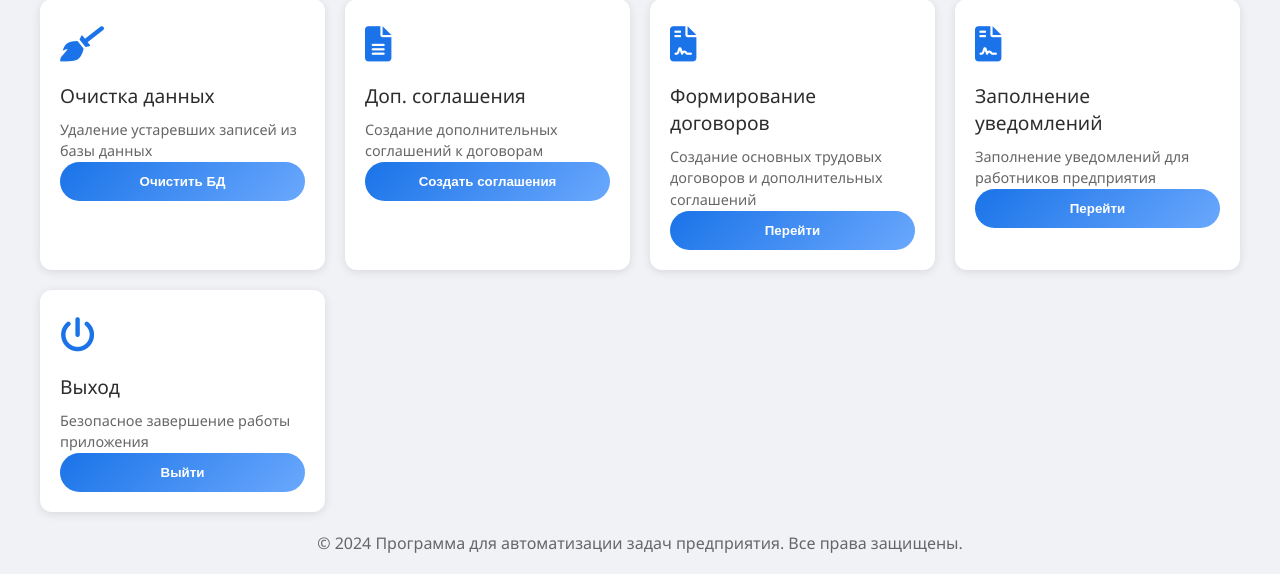
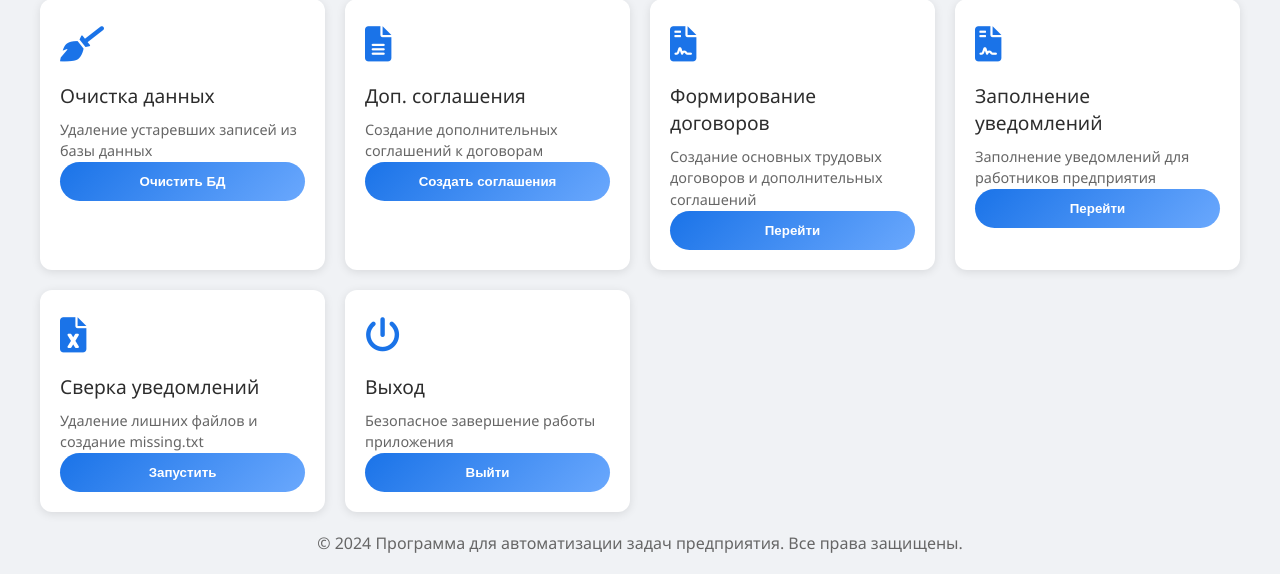
Before and after one commit to PyRusAdmin/filling-out-employment-contracts-by.-PyRusAdmin, a FastAPI app: page / in a window 1280 px wide. Shown: the part 411-985 px from the top of the page. Run offline with FastAPI, Linux system fonts and the light colour scheme.

Commit message:
Добавлена проверка на наличие сформированных уведомлений.

```diff
--- a/app.py
+++ b/app.py
@@ -1,12 +1,16 @@
 # -*- coding: utf-8 -*-
+import os
+
 import uvicorn
 from fastapi import FastAPI
 from fastapi import Form, Request, HTTPException
 from fastapi.responses import HTMLResponse, RedirectResponse
+from fastapi.responses import JSONResponse, FileResponse
 from fastapi.staticfiles import StaticFiles
 from fastapi.templating import Jinja2Templates
 from loguru import logger
 
+from src.checking_availability import get_missing_ids
 from src.database import import_excel_to_db, database_cleaning_function
 from src.filling_data import (formation_employment_contracts_filling_data,
                               formation_and_filling_of_employment_contracts_for_idle_time_enterprise,
@@ -28,6 +32,24 @@ progress_messages = []  # список сообщений, которые буд
 async def index(request: Request):
     """Главная страница"""
     return templates.TemplateResponse("index.html", {"request": request})
+
+
+# @app.get("/check_notifications")
+# async def check_notifications():
+#     missing_ids = await get_missing_ids()
+#     return JSONResponse({
+#         "status": "ok",
+#         "missing_count": len(missing_ids),
+#         "missing_ids": missing_ids,
+#         "download_url": "/download_missing" if missing_ids else None
+#     })
+
+
+@app.get("/download_missing")
+async def download_missing():
+    if os.path.exists("missing.txt"):
+        return FileResponse("missing.txt", filename="missing.txt", media_type="text/plain")
+    return JSONResponse({"error": "missing.txt not found"}, status_code=404)
 
 
 @app.get("/import_excel_form", response_class=HTMLResponse)
@@ -140,8 +162,8 @@ async def action(request: Request, user_input: str = Form(...)):
         elif user_input == 15:  # Формирование уведомление о сокращении
             await formation_reduction_notification()
 
-        elif user_input == 16:  # Заполнение базы данных
-            pass
+        elif user_input == 17:  # Сверка уведомлений
+            await get_missing_ids()
 
         return RedirectResponse(url="/", status_code=303)
     except Exception as e:
--- a/templates/index.html
+++ b/templates/index.html
@@ -70,7 +70,16 @@
             <button class="action-button" onclick="handleAction(13)">Перейти</button>
         </div>
 
-        <!--Закрыть программу-->
+        <!-- Сверка уведомлений с JSON -->
+        <div class="feature-card">
+            <div class="feature-icon"><i class="fas fa-file-excel"></i></div>
+            <div class="feature-title">Сверка уведомлений</div>
+            <div class="feature-description">Удаление лишних файлов и создание missing.txt</div>
+            <button class="action-button" onclick="handleAction(17)">Запустить</button>
+        </div>
+
+
+        <!-- Закрыть программу -->
         <div class="feature-card">
             <div class="feature-icon"><i class="fas fa-power-off"></i></div>
             <div class="feature-title">Выход</div>
@@ -85,6 +94,42 @@
     </footer>
 </div>
 
+<script>
+async function handleAction(action) {
+    if (action === 17) {
+        try {
+            const formData = new FormData();
+            formData.append("user_input", "17");
+
+            const response = await fetch("/action", {
+                method: "POST",
+                body: formData
+            });
+
+            const result = await response.json();
+
+            if (Number(result.missing_count) > 0) {
+                alert(`⚠️ Найдено ${result.missing_count} отсутствующих уведомлений!`);
+
+                if (result.download_url) {
+                    const link = document.createElement("a");
+                    link.href = result.download_url;
+                    link.download = "missing.txt";
+                    document.body.appendChild(link);
+                    link.click();
+                    link.remove();
+                }
+            } else {
+                alert("🎉 Все уведомления на месте!");
+            }
+        } catch (err) {
+            alert("❌ Ошибка при проверке уведомлений");
+            console.error(err);
+        }
+    }
+}
+</script>
+
 <script src="/static/script.js"></script> <!-- Скрипт для обработки действий -->
 </body>
 </html>
```
Also changed, not shown: src/checking_availability.py (added, +62 -0 lines).
